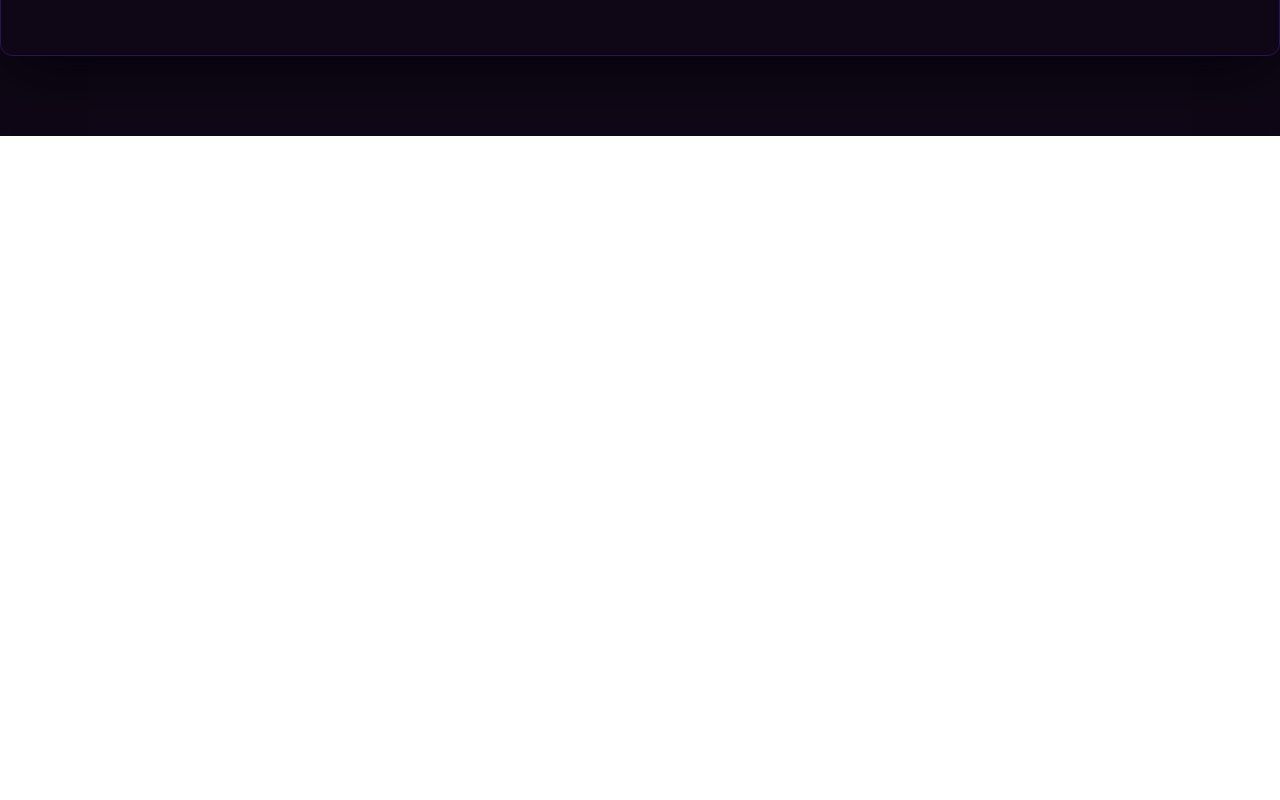
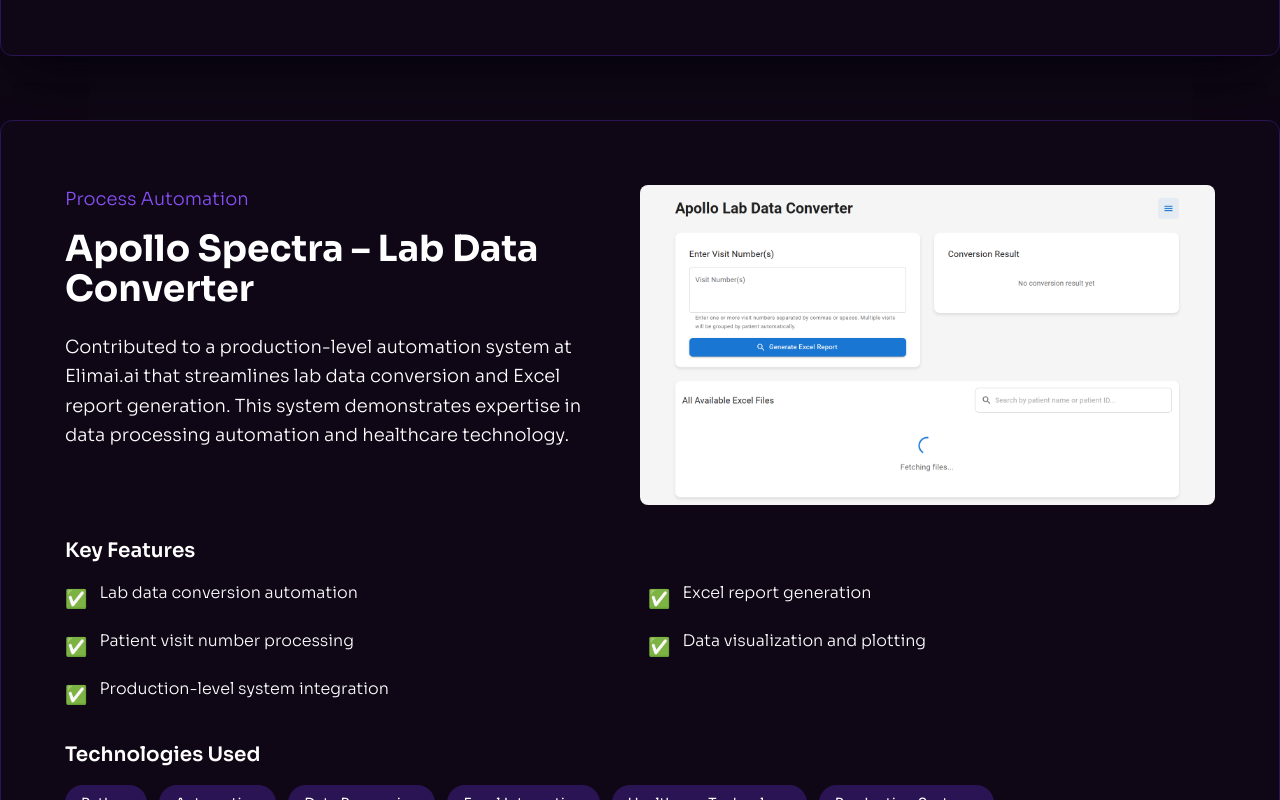
Before and after one commit to lokavinashh2004/My-Portfolio, a Next.js app: page /projects in a window 1280 px wide. Shown: the part 2880-3680 px from the top of the page. Before the commit the page ends 3016 px from the top, so only its background shows below. Built offline with nearby package versions, Linux system fonts and the light colour scheme.

Commit message:
Add Apollo Spectra Lab Data Converter project

```diff
--- a/src/app/components/projects/data.ts
+++ b/src/app/components/projects/data.ts
@@ -3,6 +3,7 @@
 import ECGAnalysisShowcase from "../../../../public/projects/ecg analysis.png";
 import VirtualPharmacyShowcase from "../../../../public/projects/virtual-pharmacy.png";
 import ShravanShowcase from '../../../../public/projects/shravan.png';
+import ApolloSpectraShowcase from '../../../../public/projects/appolo spectra.png';
 
 
 const projects: Project[] = [
@@ -70,6 +71,22 @@
         repo: 'https://github.com/lokavinashh2004',
         image: ShravanShowcase,
     },
+    {
+        id: 'apollo-spectra',
+        category: 'Process Automation',
+        name: 'Apollo Spectra – Lab Data Converter',
+        description: `Contributed to a production-level automation system at Elimai.ai that streamlines lab data conversion and Excel report generation. This system demonstrates expertise in data processing automation and healthcare technology.`,
+        points: [
+            'Lab data conversion automation',
+            'Excel report generation',
+            'Patient visit number processing',
+            'Data visualization and plotting',
+            'Production-level system integration'
+        ],
+        tags: ['Python', 'Automation', 'Data Processing', 'Excel Integration', 'Healthcare Technology', 'Production Systems'],
+        repo: 'https://github.com/lokavinashh2004',
+        image: ApolloSpectraShowcase,
+    }
   ];
 
 
```
Also changed, not shown: public/projects/appolo spectra.png (added).
